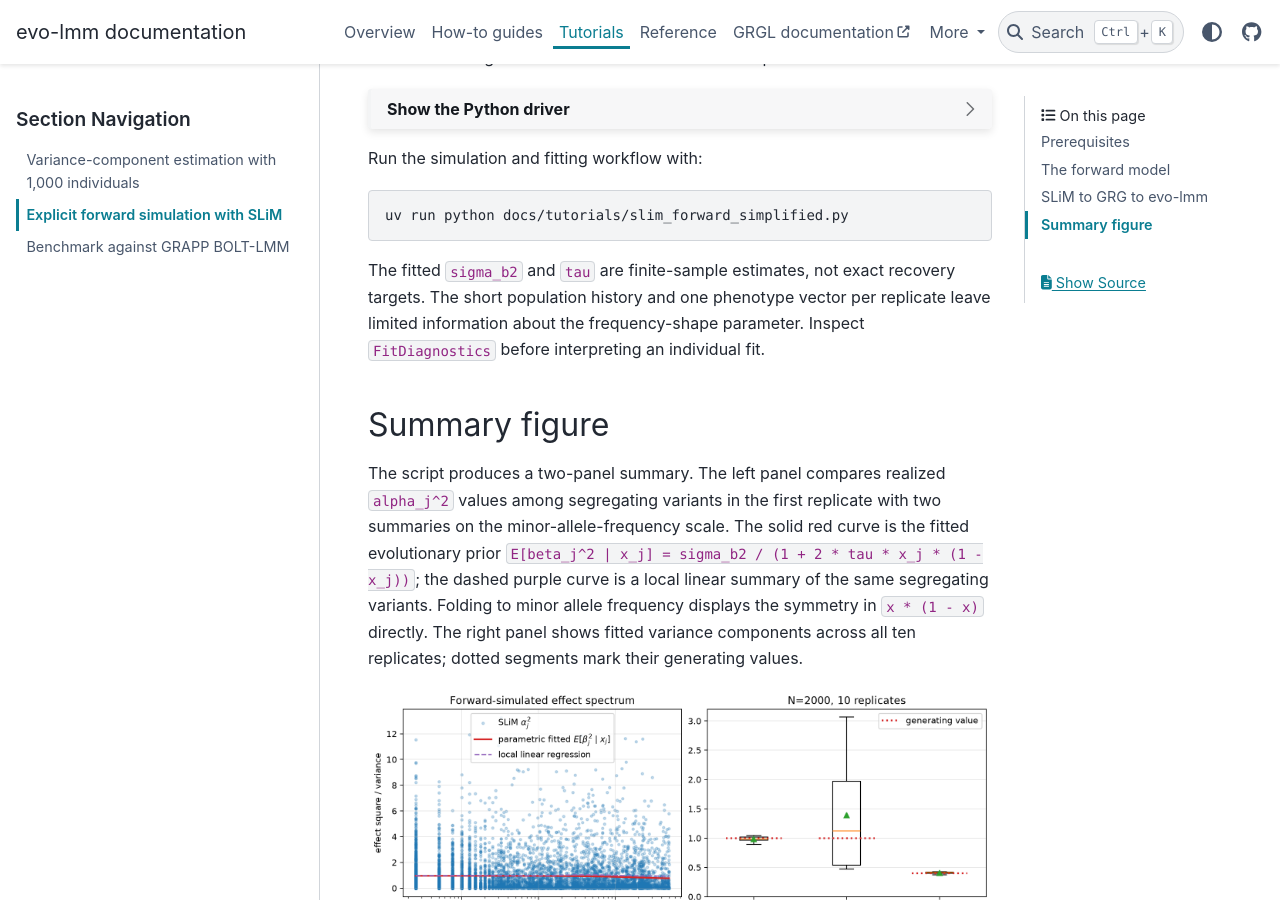
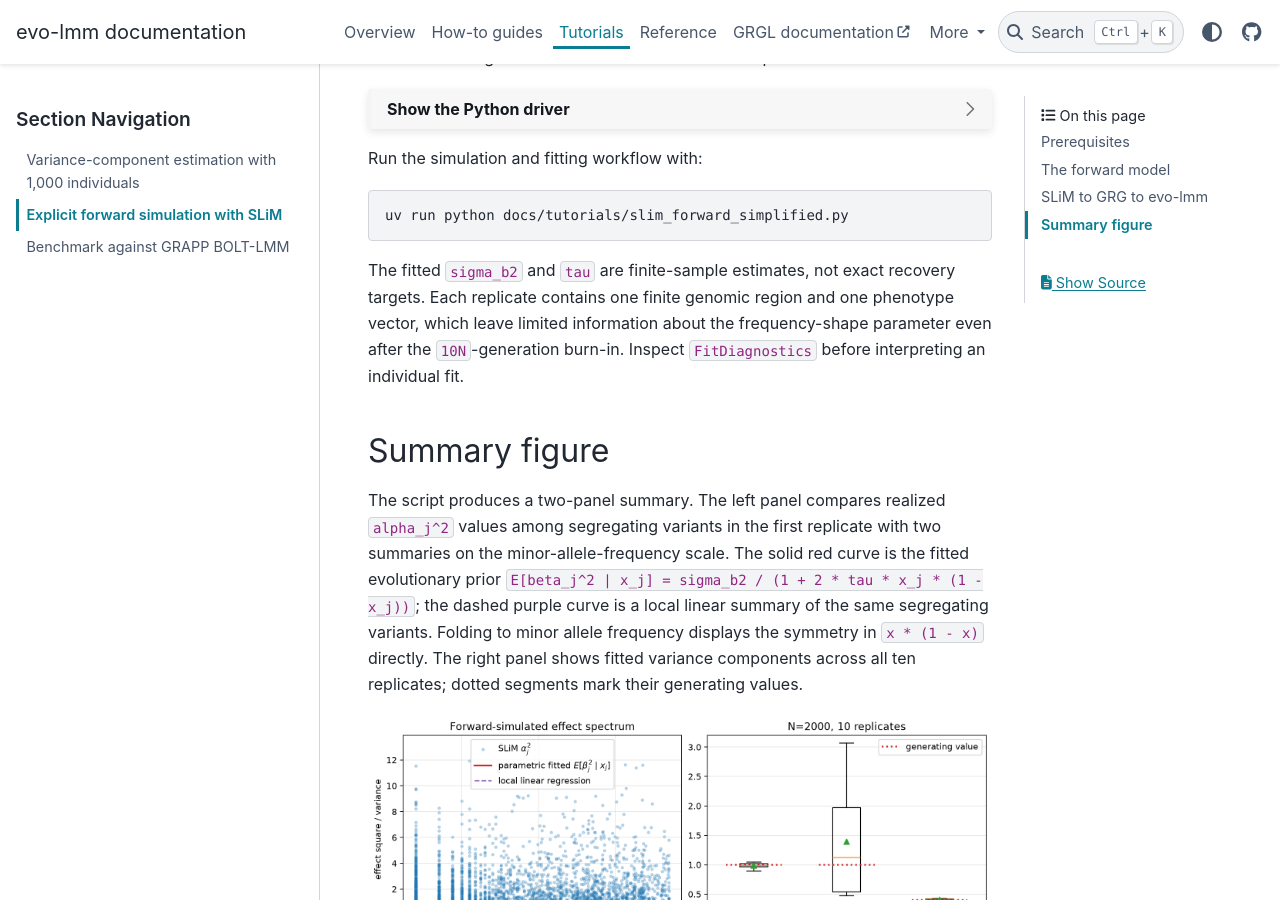
Before and after one commit to hanbin973/evo_lmm, a Sphinx documentation site: the page built from docs/tutorials/slim_forward_simplified.rst, in a window 1280 px wide and 900 px high, scrolled down 1704 px. Built offline with Sphinx 7.4.7 and the PyData theme 0.15.4, drawn with Linux system fonts in a browser that asks for light colours; pages that are not in the unit, such as notebooks, are missing from menus; cross-references to code outside the pages are shown as plain code.

Commit message:
patch short generation mentions in docs

```diff
--- a/docs/tutorials/slim_forward_simplified.rst
+++ b/docs/tutorials/slim_forward_simplified.rst
@@ -85,8 +85,9 @@
    uv run python docs/tutorials/slim_forward_simplified.py
 
 The fitted ``sigma_b2`` and ``tau`` are finite-sample estimates, not exact
-recovery targets. The short population history and one phenotype vector per
-replicate leave limited information about the frequency-shape parameter.
+recovery targets. Each replicate contains one finite genomic region and one
+phenotype vector, which leave limited information about the frequency-shape
+parameter even after the ``10N``-generation burn-in.
 Inspect ``FitDiagnostics`` before interpreting an individual fit.
 
 Summary figure
```
